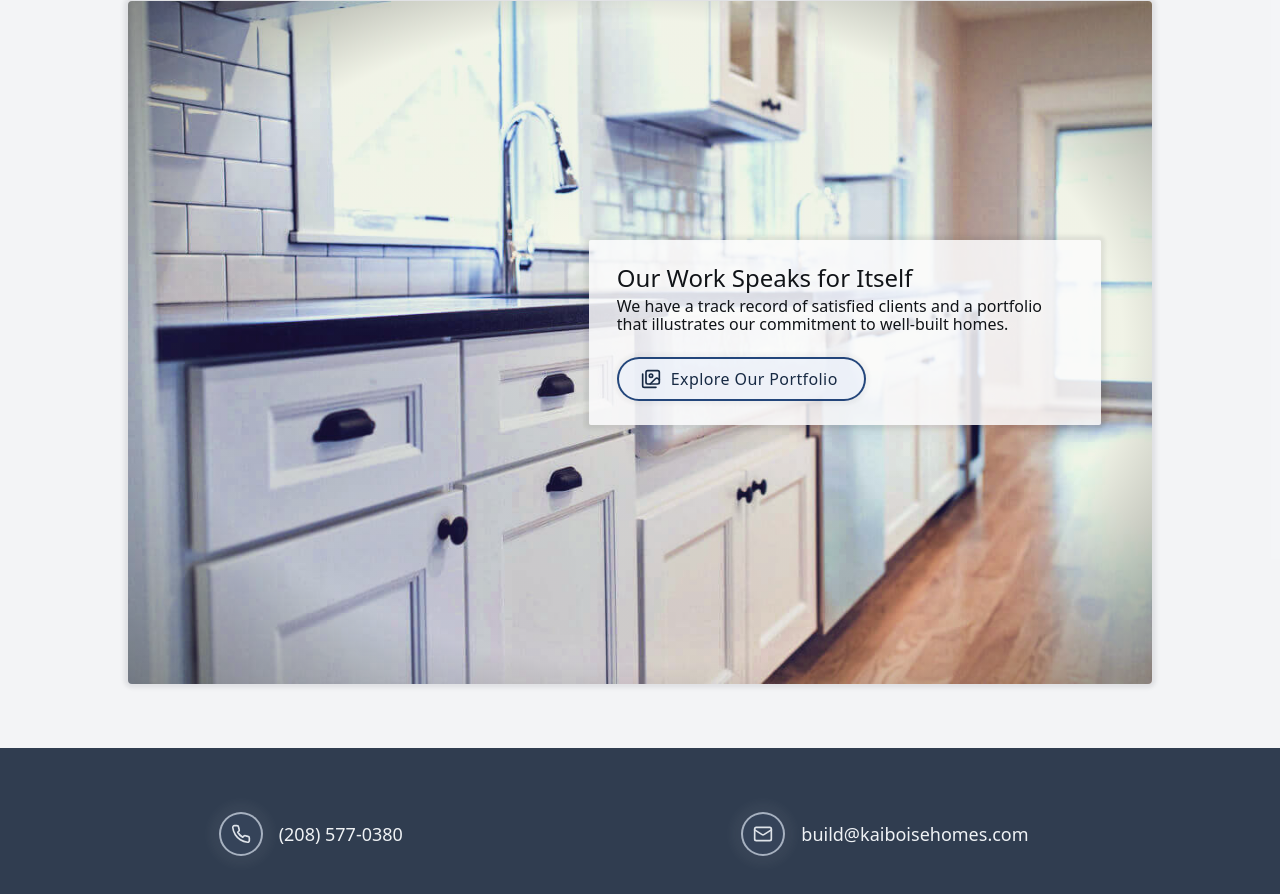
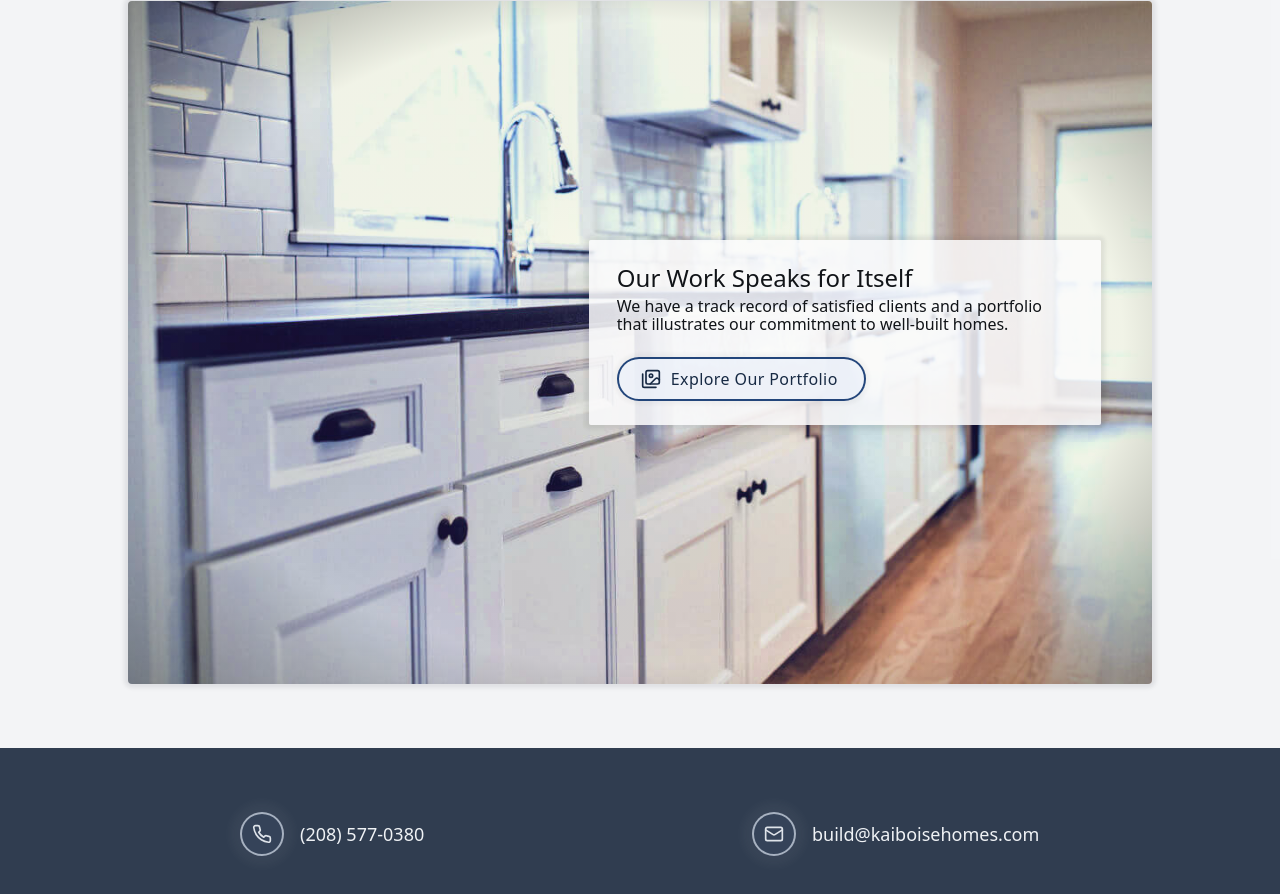
Before and after one commit to kaihomes/kaihomesboise.com, a plain HTML site: page index.html in a window 1280 px wide. Shown: the part 2236-3130 px from the top of the page. Drawn offline with Linux system fonts and the light colour scheme.

Commit message:
update footer links style to fit shorter email

```diff
--- a/styles.css
+++ b/styles.css
@@ -298,20 +298,20 @@ footer {
   display: flex;
   align-items: center;
 }
-@media (width > 45rem) {
+@media (width > 41rem) {
   .footer-links {
     display: flex;
     justify-content: space-evenly;
     align-items: center;
   }
   .footer-link {
-    flex: 0 0 20rem;
-    width: 20rem;
+    flex: 0 0 18rem;
+    width: 18rem;
   }
 }
-@media (width <= 45rem) {
+@media (width <= 41rem) {
   .footer-links {
-    max-width: 24rem;
+    max-width: 20rem;
     margin: auto;
   }
   .footer-link:first-child {
```
